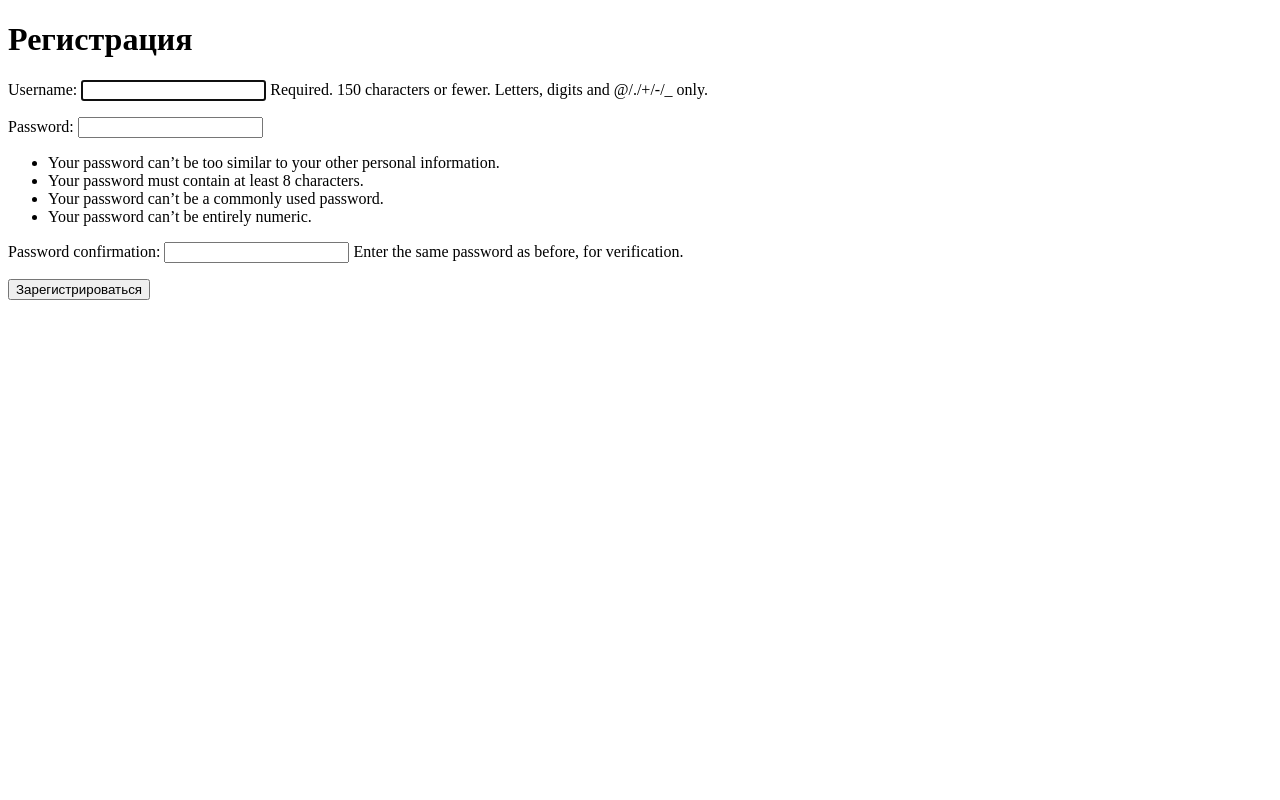
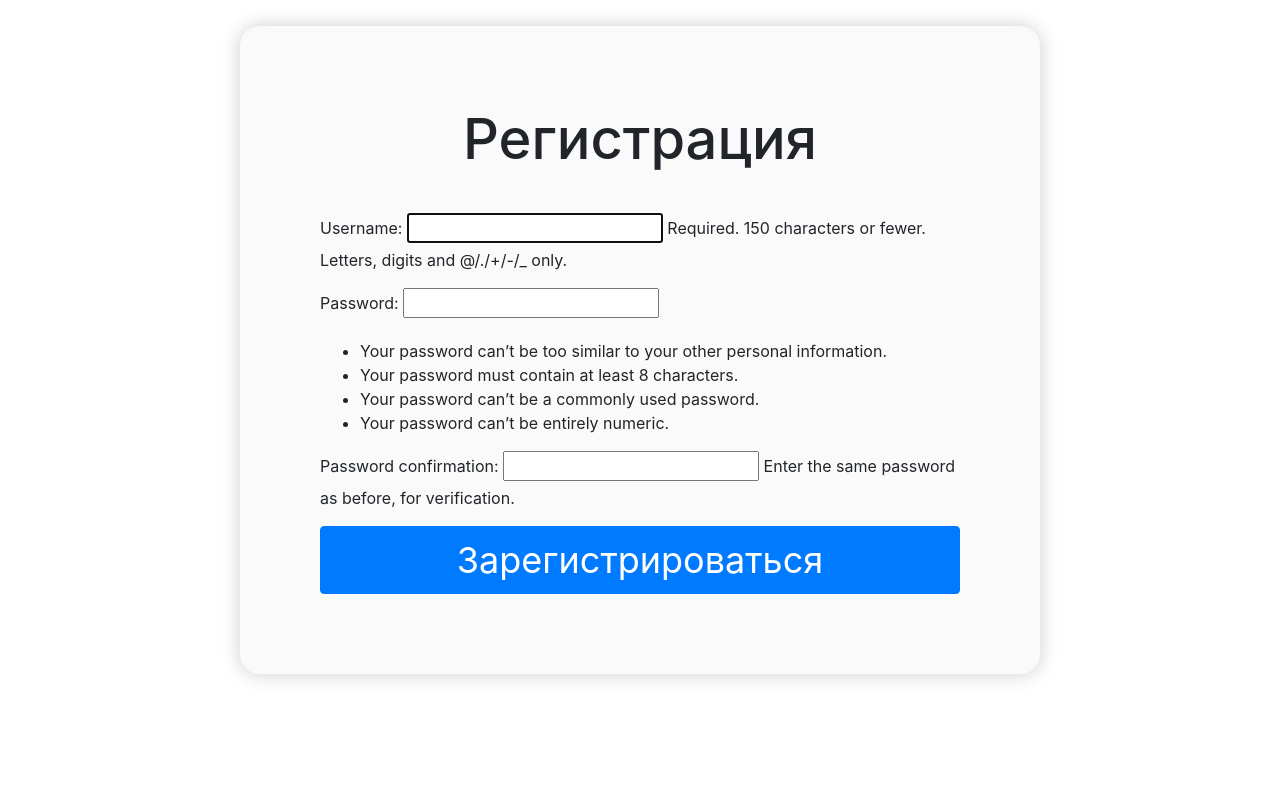
Before and after one commit to ledenevv/BusTerminalWeb, a Django app: page /main/register/ in a window 1280 px wide. Run offline with Django 4.2, Linux system fonts and the light colour scheme; some libraries are stand-ins or nearby versions.

Commit message:
HTML pages were changed(index.html, login.html, register.html). Now its look better then previous version. Soon its design would be updated and improved

```diff
--- a/main/templates/main/register.html
+++ b/main/templates/main/register.html
@@ -3,13 +3,51 @@
 <head>
     <meta charset="UTF-8">
     <title>Регистрация</title>
+    <link rel="stylesheet" href="https://stackpath.bootstrapcdn.com/bootstrap/4.5.0/css/bootstrap.min.css">
+    <style>
+        body {
+            display: flex;
+            justify-content: center;
+            align-items: center;
+            height: 100vh;
+        }
+
+        .register-box {
+            max-width: 800px;
+            padding: 80px;
+            border-radius: 20px;
+            box-shadow: 0px 0px 20px rgba(0, 0, 0, 0.2);
+            background-color: #FAFAFA;
+            margin-top: -100px;
+        }
+
+        .register-title {
+            font-size: 56px;
+            text-align: center;
+            margin-bottom: 40px;
+        }
+
+        .form-group label {
+            font-size: 36px;
+        }
+
+        .form-group input {
+            font-size: 32px;
+        }
+
+        .btn {
+            font-size: 36px;
+        }
+    </style>
 </head>
 <body>
-    <h1>Регистрация</h1>
-    <form method="post">
-        {% csrf_token %}
-        {{ form.as_p }}
-        <button type="submit">Зарегистрироваться</button>
-    </form>
+    <div class="register-box">
+        <h1 class="register-title">Регистрация</h1>
+        <form method="post">
+            {% csrf_token %}
+            {{ form.as_p }}
+            <button type="submit" class="btn btn-primary btn-block">Зарегистрироваться</button>
+        </form>
+    </div>
 </body>
 </html>
```
Also changed, not shown: main/templates/main/index.html (+9 -0 lines), main/templates/main/login.html (+47 -6 lines), db.sqlite3.
